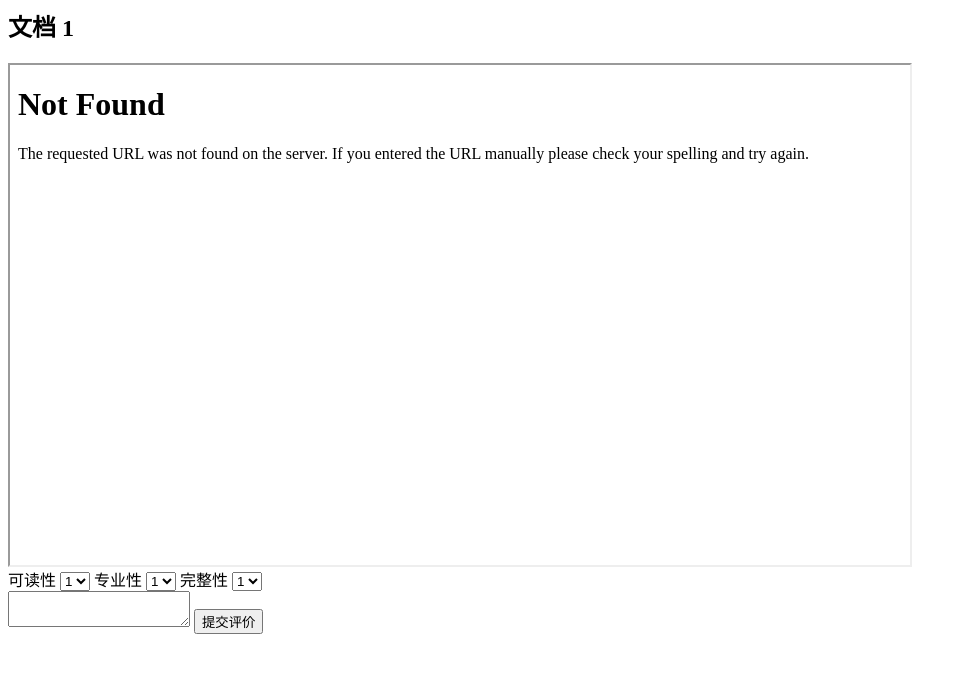
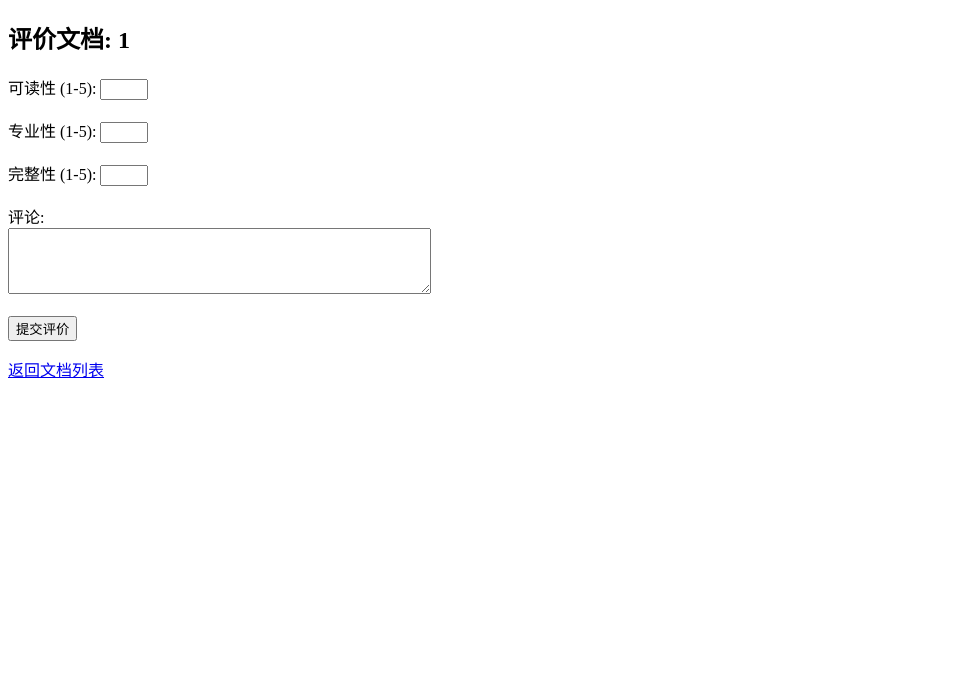
Before and after one commit to FishKimi/law2, a Flask app: page /review/1 in a window 1280 px wide. Shown: the top 673 px of the page, without its empty margins (0-967 px from the left). Run offline with Flask 3, Linux system fonts and the light colour scheme; the visitor is signed in with stand-in values (Sample User, id 1).

Commit message:
Refactor review.html for improved user input
Updated the review form to use input fields for ratings and improved the overall structure of the HTML.

```diff
--- a/templates/review.html
+++ b/templates/review.html
@@ -1,40 +1,19 @@
-<h2>文档 {{doc_id}}</h2>
-
-<iframe src="/documents/{{doc_id}}" width="900" height="500"></iframe>
-
-<form method="post">
-
-可读性
-<select name="readability">
-<option>1</option>
-<option>2</option>
-<option>3</option>
-<option>4</option>
-<option>5</option>
-</select>
-
-专业性
-<select name="professionalism">
-<option>1</option>
-<option>2</option>
-<option>3</option>
-<option>4</option>
-<option>5</option>
-</select>
-
-完整性
-<select name="completeness">
-<option>1</option>
-<option>2</option>
-<option>3</option>
-<option>4</option>
-<option>5</option>
-</select>
-
-<br>
-
-<textarea name="comment"></textarea>
-
-<button>提交评价</button>
-
-</form>
+<!DOCTYPE html>
+<html lang="zh-CN">
+<head>
+    <meta charset="UTF-8">
+    <title>评价文档</title>
+</head>
+<body>
+    <h2>评价文档: {{ doc_id }}</h2>
+    <form method="post">
+        可读性 (1-5): <input type="number" name="readability" min="1" max="5" required><br><br>
+        专业性 (1-5): <input type="number" name="professionalism" min="1" max="5" required><br><br>
+        完整性 (1-5): <input type="number" name="completeness" min="1" max="5" required><br><br>
+        评论:<br>
+        <textarea name="comment" rows="4" cols="50" required></textarea><br><br>
+        <button type="submit">提交评价</button>
+    </form>
+    <p><a href="{{ url_for('dashboard') }}">返回文档列表</a></p>
+</body>
+</html>
```
